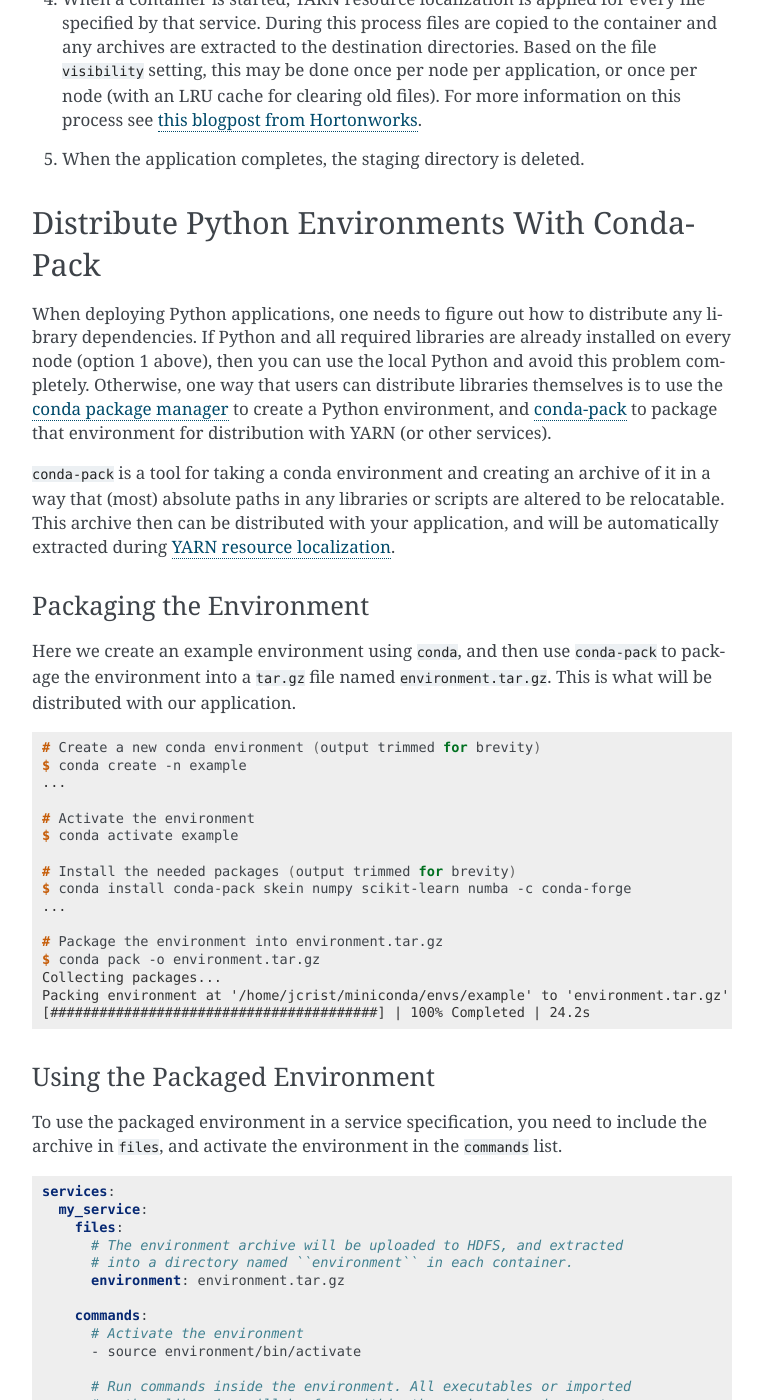
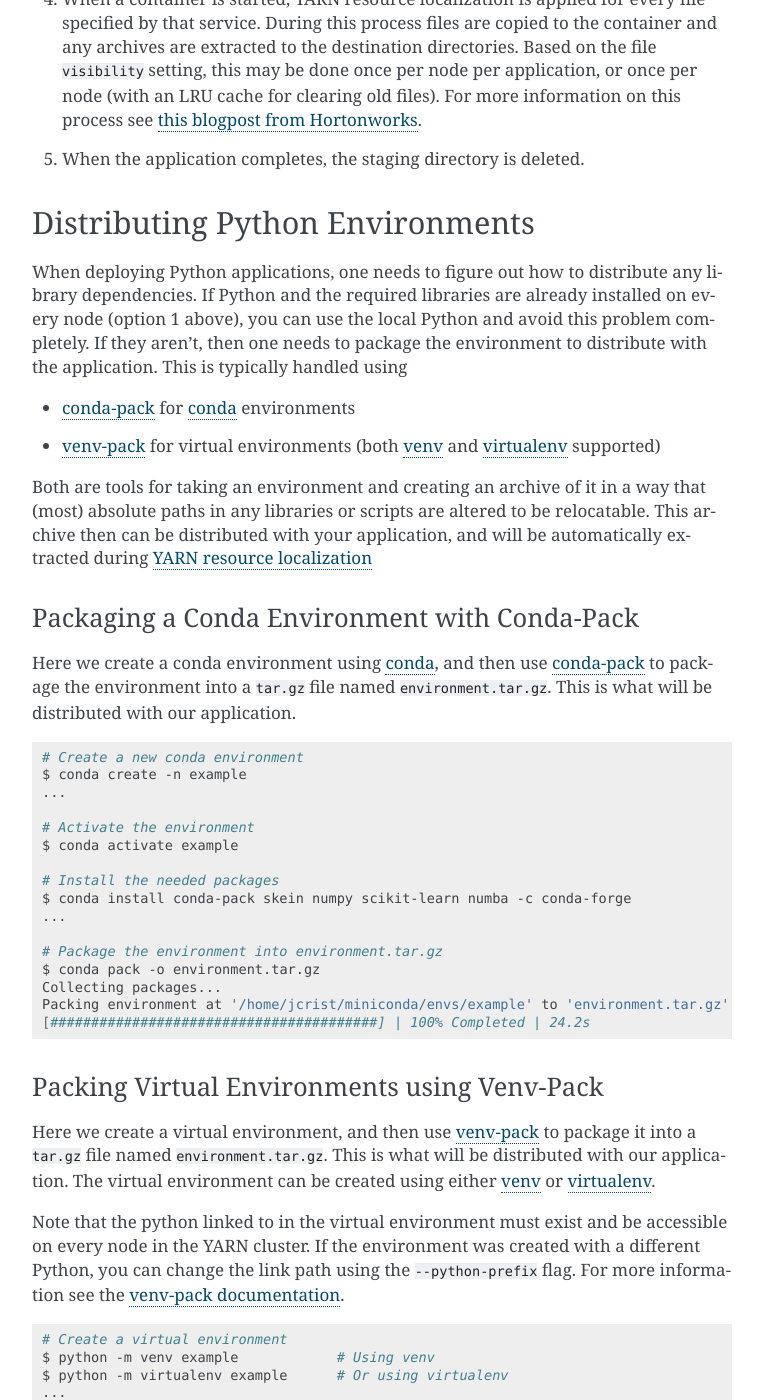
Before and after one commit to jcrist/skein, a Sphinx documentation site: the page built from docs/source/distributing-files.rst, in a window 1280 px wide and 1400 px high, scrolled down 2179 px. Shown: the whole window, without its empty margins (358-1121 px from the left). Built offline with Sphinx 7.4.7, drawn with Linux system fonts in a browser that asks for light colours; some of the changed text lies outside the part shown.

Commit message:
Add docs on using venv-pack with Skein [skip-tests] (#63)
Add docs on how to distribute virtual environments.

```diff
--- a/docs/source/distributing-files.rst
+++ b/docs/source/distributing-files.rst
@@ -109,49 +109,46 @@
    container and any archives are extracted to the destination directories.
    Based on the file ``visibility`` setting, this may be done once per node per
    application, or once per node (with an LRU cache for clearing old files).
-   For more information on this process see `this blogpost from Hortonworks
-   <https://hortonworks.com/blog/resource-localization-in-yarn-deep-dive/>`__.
+   For more information on this process see `this blogpost from Hortonworks`_.
 
 5. When the application completes, the staging directory is deleted.
 
 
-Distribute Python Environments With Conda-Pack
-----------------------------------------------
+Distributing Python Environments
+--------------------------------
 
 When deploying Python applications, one needs to figure out how to distribute
-any library dependencies. If Python and all required libraries are already
-installed on every node (option 1 above), then you can use the local Python and
-avoid this problem completely. Otherwise, one way that users can distribute
-libraries themselves is to use the `conda package manager
-<https://conda.io/docs/>`__ to create a Python environment, and `conda-pack
-<https://conda.github.io/conda-pack/>`__ to package that environment for
-distribution with YARN (or other services).
+any library dependencies. If Python and the required libraries are already
+installed on every node (option 1 above), you can use the local Python and
+avoid this problem completely. If they aren't, then one needs to package the
+environment to distribute with the application. This is typically handled using
 
-``conda-pack`` is a tool for taking a conda environment and creating an archive
-of it in a way that (most) absolute paths in any libraries or scripts are
-altered to be relocatable. This archive then can be distributed with your
-application, and will be automatically extracted during `YARN resource
-localization
-<https://hortonworks.com/blog/resource-localization-in-yarn-deep-dive/>`__.
+- conda-pack_ for conda_ environments
+- venv-pack_  for virtual environments (both venv_ and virtualenv_ supported)
+
+Both are tools for taking an environment and creating an archive of it in a way
+that (most) absolute paths in any libraries or scripts are altered to be
+relocatable. This archive then can be distributed with your application, and
+will be automatically extracted during `YARN resource localization`_
 
 
-Packaging the Environment
-~~~~~~~~~~~~~~~~~~~~~~~~~
+Packaging a Conda Environment with Conda-Pack
+~~~~~~~~~~~~~~~~~~~~~~~~~~~~~~~~~~~~~~~~~~~~~
 
-Here we create an example environment using ``conda``, and then use
-``conda-pack`` to package the environment into a ``tar.gz`` file named
+Here we create a conda environment using conda_, and then use
+conda-pack_ to package the environment into a ``tar.gz`` file named
 ``environment.tar.gz``. This is what will be distributed with our application.
 
-.. code-block:: console
+.. code-block:: bash
 
-    # Create a new conda environment (output trimmed for brevity)
+    # Create a new conda environment
     $ conda create -n example
     ...
 
     # Activate the environment
     $ conda activate example
 
-    # Install the needed packages (output trimmed for brevity)
+    # Install the needed packages
     $ conda install conda-pack skein numpy scikit-learn numba -c conda-forge
     ...
 
@@ -162,12 +159,47 @@
     [########################################] | 100% Completed | 24.2s
 
 
+Packing Virtual Environments using Venv-Pack
+~~~~~~~~~~~~~~~~~~~~~~~~~~~~~~~~~~~~~~~~~~~~
+
+Here we create a virtual environment, and then use venv-pack_ to package it
+into a ``tar.gz`` file named ``environment.tar.gz``. This is what will be
+distributed with our application. The virtual environment can be created using
+either venv_ or virtualenv_.
+
+Note that the python linked to in the virtual environment must exist and be
+accessible on every node in the YARN cluster. If the environment was created
+with a different Python, you can change the link path using the
+``--python-prefix`` flag. For more information see the `venv-pack
+documentation`_.
+
+.. code-block:: bash
+
+    # Create a virtual environment
+    $ python -m venv example            # Using venv
+    $ python -m virtualenv example      # Or using virtualenv
+    ...
+
+    # Activate the environment
+    $ source example/bin/activate
+
+    # Install the needed packages
+    $ pip install venv-pack skein numpy scikit-learn numba
+    ...
+
+    # Package the environment into environment.tar.gz
+    $ venv-pack -o environment.tar.gz
+    Collecting packages...
+    Packing environment at '/home/jcrist/environments/example' to 'environment.tar.gz'
+    [########################################] | 100% Completed |  12.4s
+
+
 Using the Packaged Environment
 ~~~~~~~~~~~~~~~~~~~~~~~~~~~~~~
 
 To use the packaged environment in a service specification, you need to include
 the archive in ``files``, and activate the environment in the ``commands``
-list.
+list. This looks the same for environments packaged using either tool.
 
 .. code-block:: yaml
 
@@ -185,3 +217,14 @@
           # Run commands inside the environment. All executables or imported
           # python libraries will be from within the packaged environment.
           - my-cool-application
+
+
+.. _conda-pack: https://conda.github.io/conda-pack/
+.. _conda: http://conda.io/
+.. _venv:
+.. _virtual environments: https://docs.python.org/3/library/venv.html
+.. _virtualenv: https://virtualenv.pypa.io/en/stable/
+.. _venv-pack documentation:
+.. _venv-pack: https://jcrist.github.io/venv-pack/
+.. _this blogpost from Hortonworks:
+.. _YARN resource localization: https://hortonworks.com/blog/resource-localization-in-yarn-deep-dive/
```
